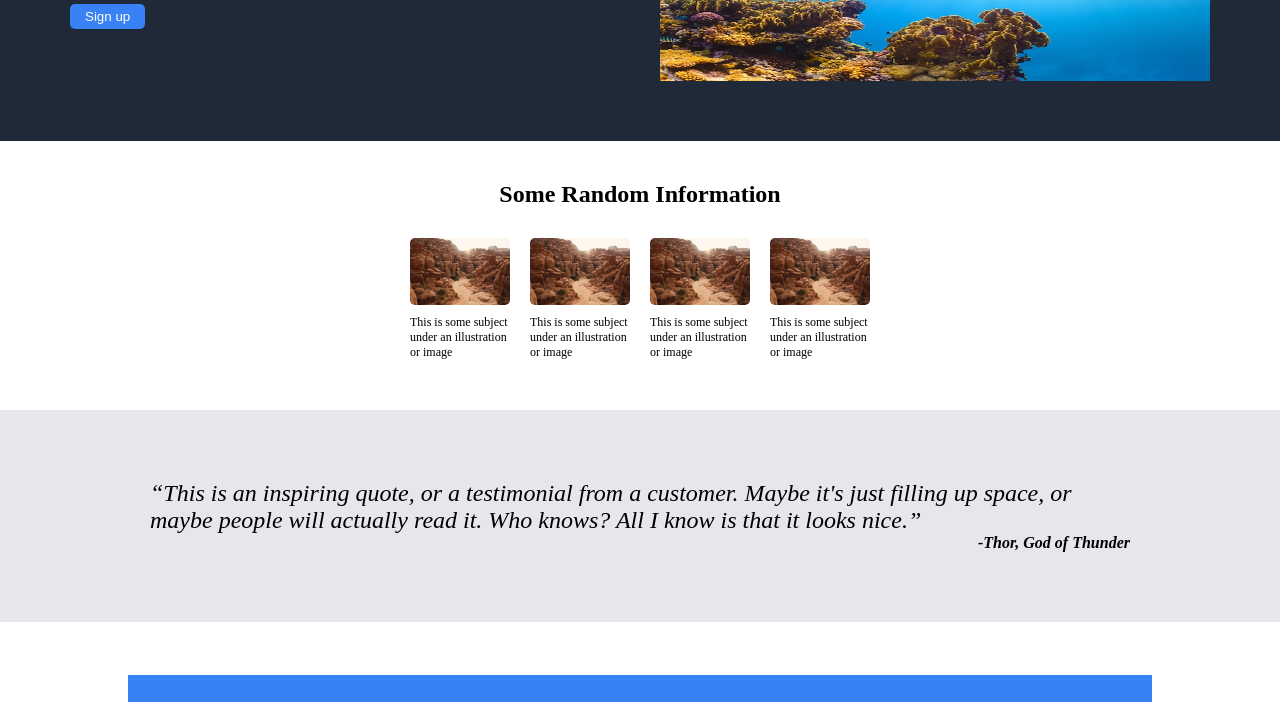
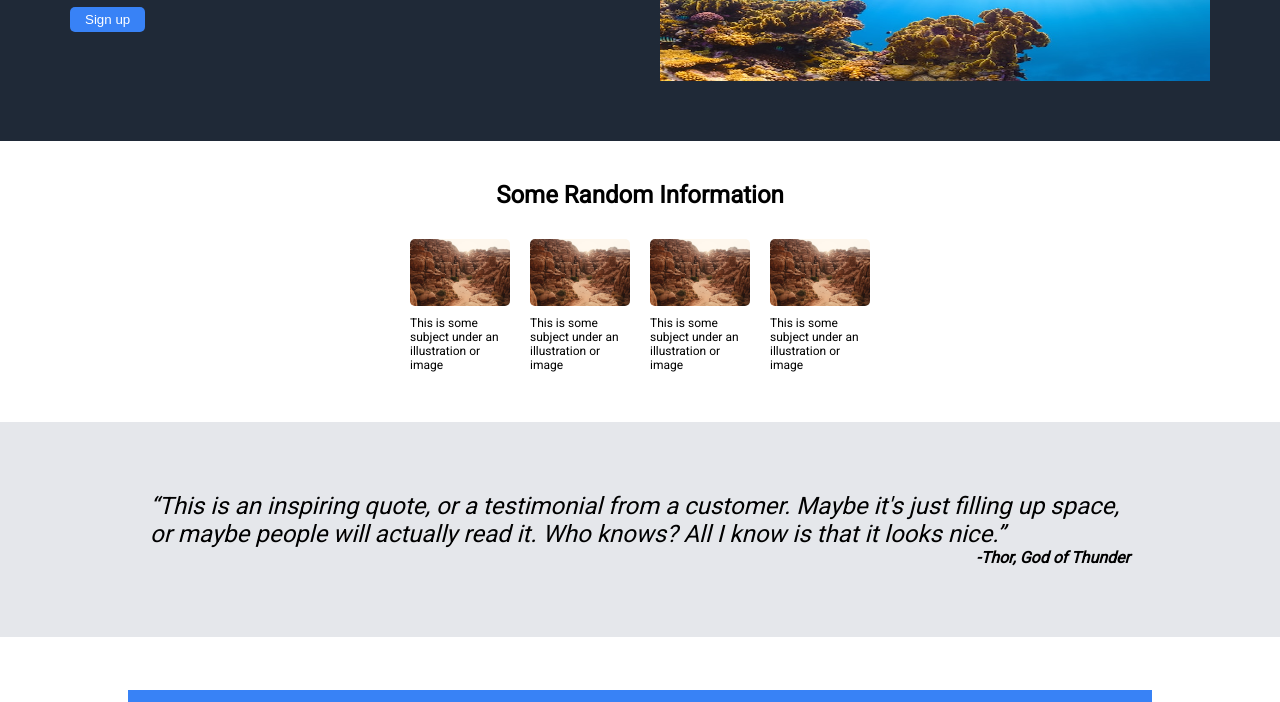
Before and after one commit to ParisGlynn/landing-page, a plain HTML site: page index.html in a window 1280 px wide. Shown: the part 199-901 px from the top of the page. Drawn offline with Linux system fonts and the light colour scheme.

Commit message:
add Roboto font

```diff
--- a/style.css
+++ b/style.css
@@ -1,3 +1,6 @@
+@import url('https://fonts.googleapis.com/css2?family=Roboto&display=swap');
+
+
 :root {
     --dark-background: #1f2937;
 }
@@ -10,6 +13,7 @@
 
 body {
     height: 100vh;
+    font-family: Roboto, sans-serif;
 }
 
 /* HEADER */
```
